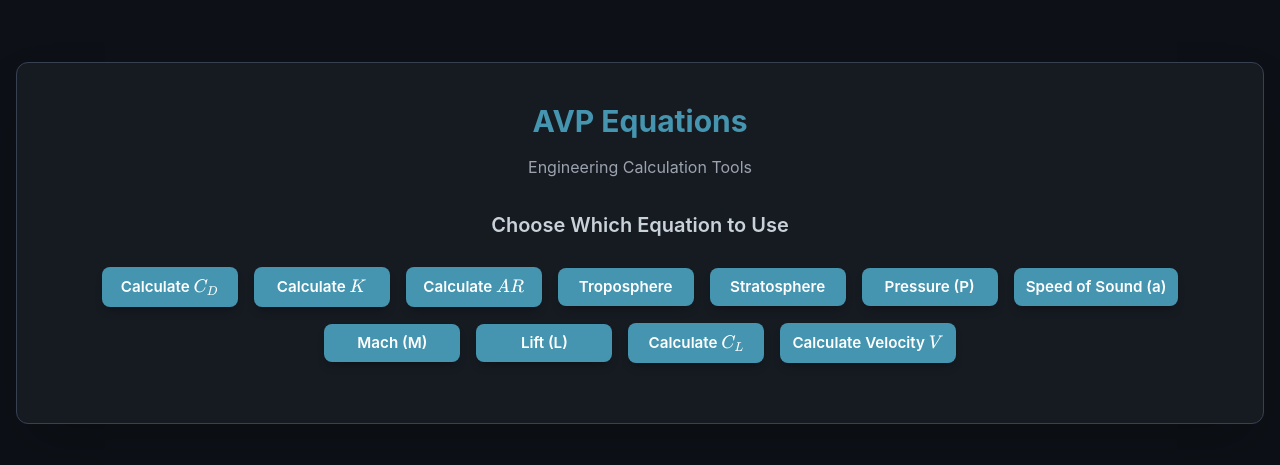
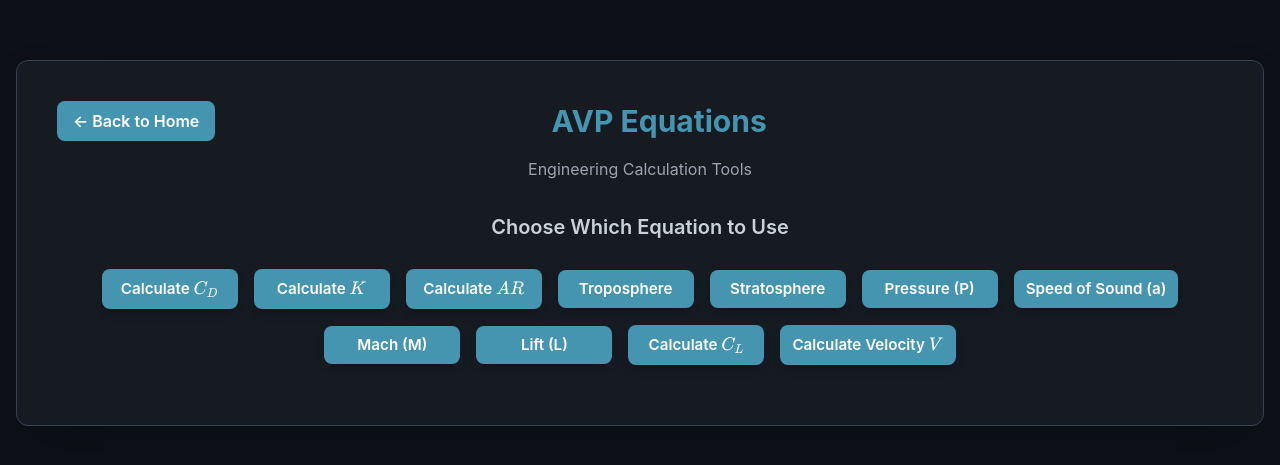
Before and after one commit to The-Code-Champion/AVP_Equations_ai, a plain HTML site: page page.html in a window 1280 px wide. Shown: the part 157-622 px from the top of the page. Drawn offline with nearby package versions, Linux system fonts and the light colour scheme.

Commit message:
back button added

```diff
--- a/page.html
+++ b/page.html
@@ -204,7 +204,11 @@
 <body>
 
     <div class="container">
-        <h1 id="main-title" class="text-3xl font-bold mb-4 text-center" style="color: #4595b0;">AVP Equations</h1>
+        <div style="display: flex; justify-content: space-between; align-items: center; margin-bottom: 1rem;">
+            <a href="index.html" class="back-button" style="margin: 0;">← Back to Home</a>
+            <h1 id="main-title" class="text-3xl font-bold text-center" style="color: #4595b0; flex: 1; margin: 0;">AVP Equations</h1>
+            <div style="width: 120px;"></div>
+        </div>
         <p class="text-center text-gray-400 mb-8">Engineering Calculation Tools</p>
 
         <!-- Stored Values Display -->
```
